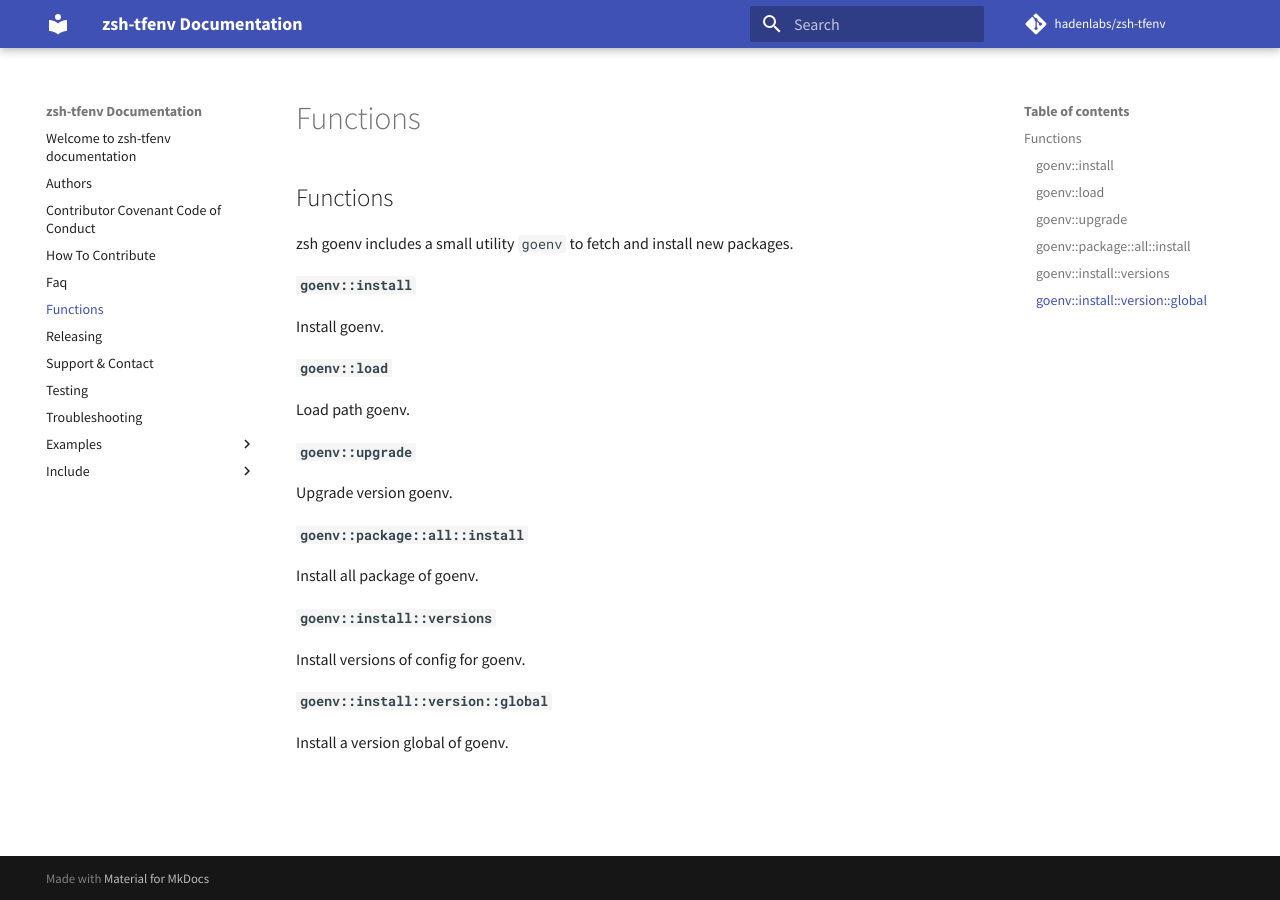
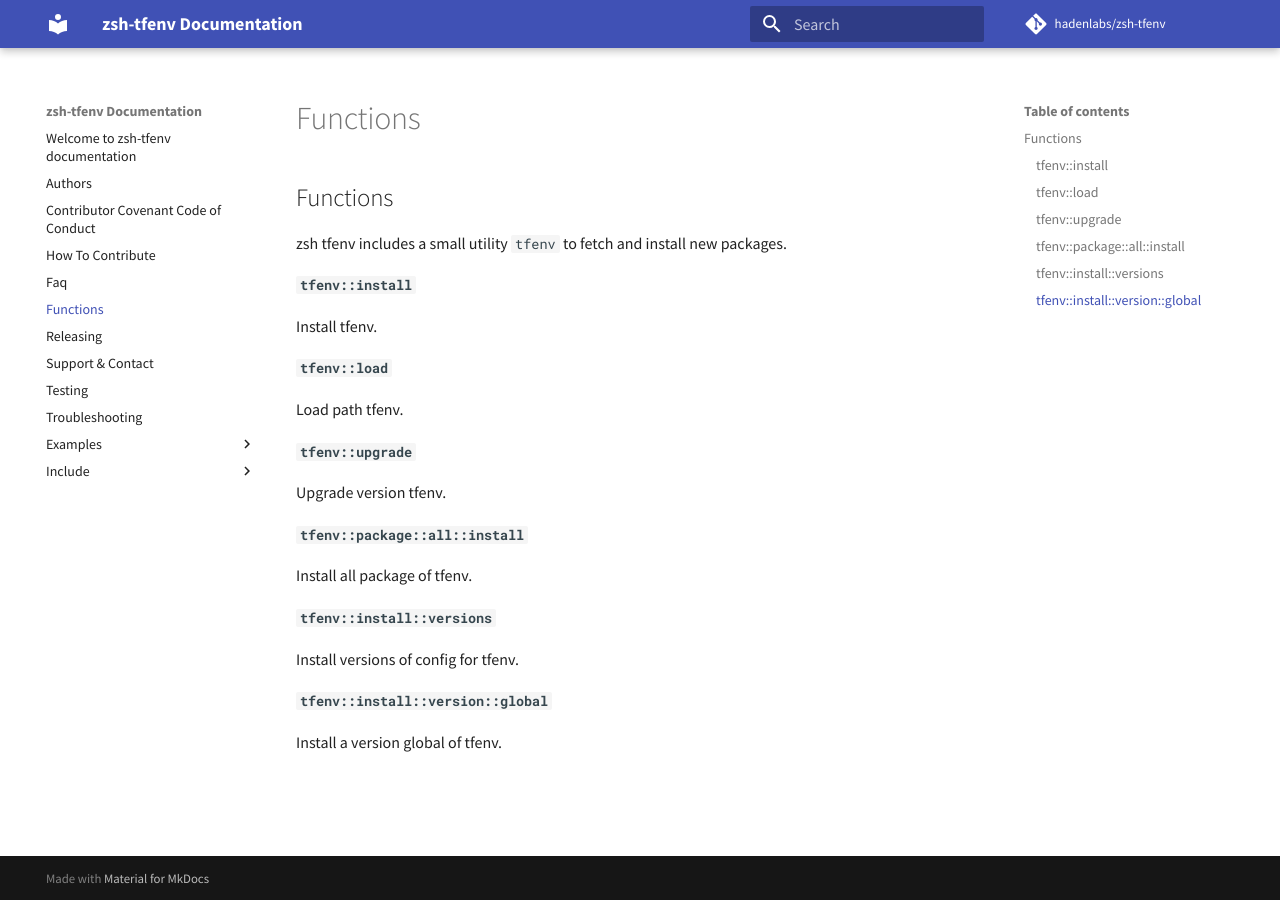
Before and after one commit to hadenlabs/zsh-tfenv, an MkDocs documentation site: the page built from docs/functions.md, in a window 1280 px wide. Built offline with MkDocs 1.6.1 and Material for MkDocs 9.7.7, drawn with Linux system fonts in a browser that asks for light colours; comment, search, counter and statistics services are not loaded.

```diff
--- a/docs/functions.md
+++ b/docs/functions.md
@@ -1,27 +1,27 @@
 ## Functions
 
-zsh goenv includes a small utility `goenv` to fetch and install new packages.
+zsh tfenv includes a small utility `tfenv` to fetch and install new packages.
 
-#### `goenv::install`
+#### `tfenv::install`
 
-Install goenv.
+Install tfenv.
 
-#### `goenv::load`
+#### `tfenv::load`
 
-Load path goenv.
+Load path tfenv.
 
-#### `goenv::upgrade`
+#### `tfenv::upgrade`
 
-Upgrade version goenv.
+Upgrade version tfenv.
 
-#### `goenv::package::all::install`
+#### `tfenv::package::all::install`
 
-Install all package of goenv.
+Install all package of tfenv.
 
-#### `goenv::install::versions`
+#### `tfenv::install::versions`
 
-Install versions of config for goenv.
+Install versions of config for tfenv.
 
-#### `goenv::install::version::global`
+#### `tfenv::install::version::global`
 
-Install a version global of goenv.
+Install a version global of tfenv.
```
Also changed, not shown: README.md (+13 -13 lines).
